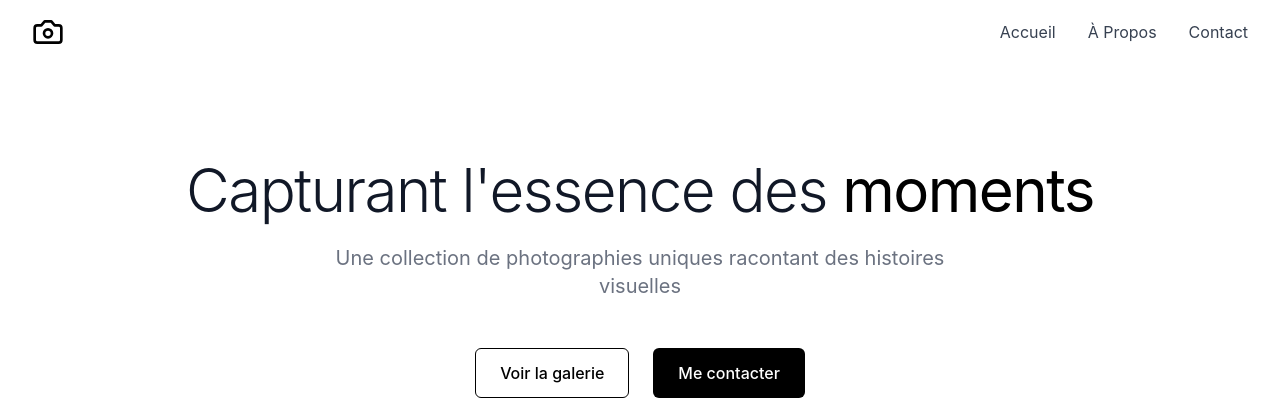
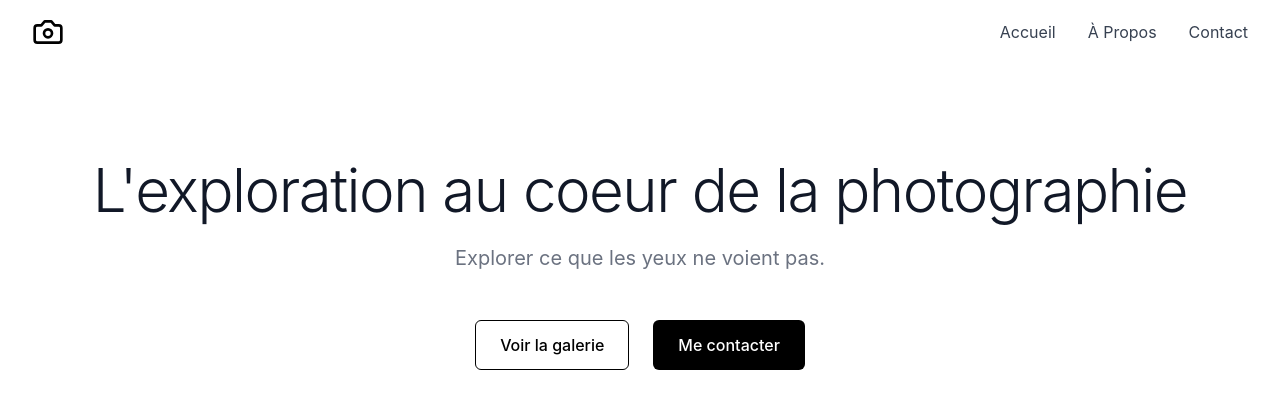
Before and after one commit to ElioDuclos/portfolio-photo-site, a React (Vite) app: page / in a window 1280 px wide. Shown: the top 400 px of the page. Built offline with nearby package versions, Linux system fonts and the light colour scheme.

Commit message:
Changement de texte 2

```diff
--- a/src/data/photos.ts
+++ b/src/data/photos.ts
@@ -245,7 +245,7 @@ export const photos: Photo[] = [
     id: 21,
     url: "/20240419-091711--Elio Duclos.jpg",
     category: "paysage",
-    title: "Vallée de l'Ardèche'",
+    title: "Vallée de l'Ardèche",
     description: "Vue aérienne sur les méandres d'une rivière",
     metadata: {
       camera: "DJI Mavic Pro 2 Hasselblad",
--- a/src/pages/About.tsx
+++ b/src/pages/About.tsx
@@ -37,29 +37,26 @@ export default function About() {
           transition={{ delay: 0.4 }}
           className="flex flex-col justify-center"
         >
-          <h2 className="text-3xl font-light text-gray-900 mb-6">
-            Mon Approche
-          </h2>
           <p className="text-gray-600 mb-6">
             Etudiant-Ingénieur en énergies renouvelables (CentraleSupélec - KTH),
             photographe par passion.
-
+            <br />
             Depuis trois ans, je capture le monde à travers mon objectif, transformant
             l'ordinaire en extraordinaire. De mon passage à l'association Pics de
             CentraleSupélec — d'abord apprenti, puis vice-président — j'ai développé
             un regard qui cherche constamment ce qui se cache derrière l'évidence.
-
+            <br />
             La photographie m'a appris à voir différemment. Chaque cliché est une
             exploration : des rues de Paris aux forêts suédoises, des événements
             éphémères aux paysages intemporels. J'aime capturer ce moment suspendu
             où la réalité bascule vers quelque chose de plus grand, de plus mystérieux.
-
+            <br />
             Entre perspectives architecturales, jeux de lumière et compositions
             spontanées, mes images racontent des histoires qui dépassent leur
             propre sujet. La photographie de rue, le paysage et l'événementiel
             sont mes terrains de jeu, le réalisme teinté de surréel est ma
             signature.
-
+            <br />
             Bienvenue dans mon univers visuel.
           </p>
           <div className="grid grid-cols-1 sm:grid-cols-3 gap-6 mt-8">
--- a/src/pages/Home.tsx
+++ b/src/pages/Home.tsx
@@ -17,11 +17,10 @@ export default function Home() {
           transition={{ delay: 0.2 }}
         >
           <h1 className="text-4xl font-light tracking-tight text-gray-900 sm:text-5xl md:text-6xl">
-            Capturant l'essence des{' '}
-            <span className="font-normal text-black">moments</span>
+            L'exploration au coeur de la photographie
           </h1>
           <p className="mt-6 max-w-2xl mx-auto text-xl text-gray-500">
-            Une collection de photographies uniques racontant des histoires visuelles
+            Explorer ce que les yeux ne voient pas.
           </p>
         </motion.div>
 
```
